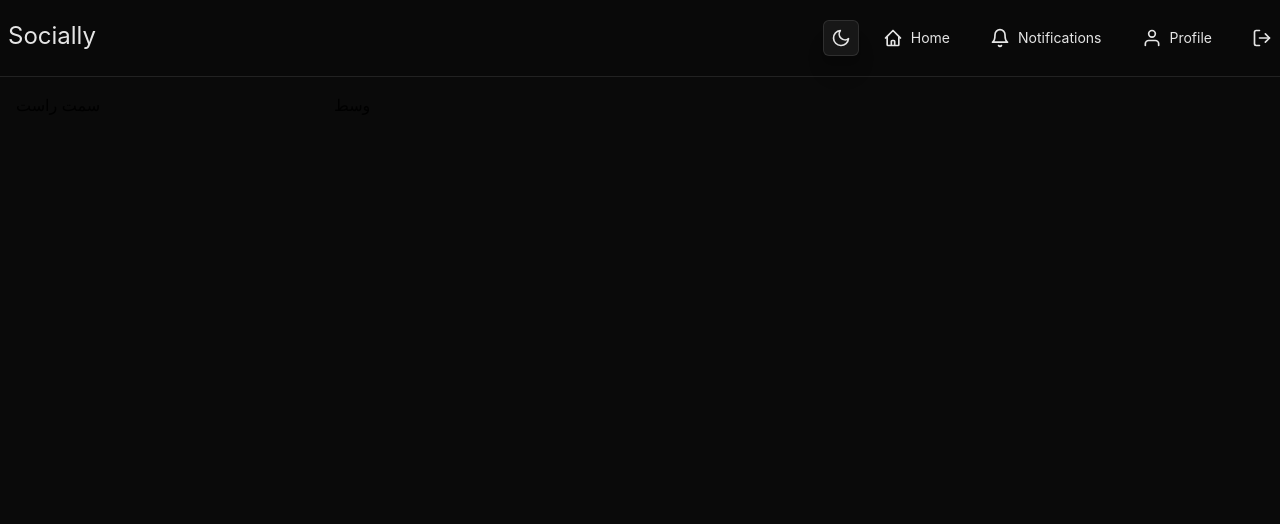
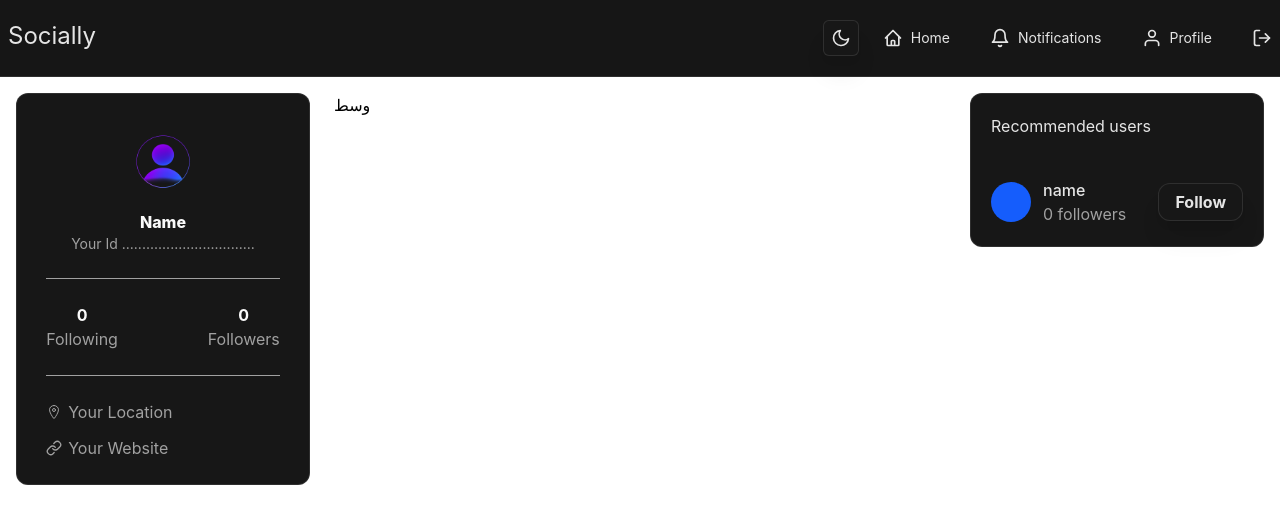
Before and after one commit to MohammadrezaKashani/Socially-V2, a React (Vite) app: page / in a window 1280 px wide. Shown: the top 524 px of the page. Built offline with nearby package versions, Linux system fonts and the light colour scheme.

Commit message:
Add : Profile in Page

```diff
--- a/src/App.tsx
+++ b/src/App.tsx
@@ -3,6 +3,7 @@ import SignIn from './components/pages/SignIn'
 import SignUp from './components/pages/SignUp'
 import Header from './components/Header'
 import RecommendedUsers from './components/RecommendedUsers'
+import ProfileCard from './components/ProfileCard'
 
 
 
@@ -15,7 +16,9 @@ function App() {
       <SignUp/> */}
       <Header />
       <div className="grid grid-cols-1 md:grid-cols-12 gap-6 p-4">
-        <div className="hidden md:block md:col-span-3">سمت راست</div>
+        <div className="hidden md:block md:col-span-3">
+          <ProfileCard />
+        </div>
         <div className='md:col-span-6 space-y-6'>وسط</div>
         <div className='hidden md:block md:col-span-3'> <RecommendedUsers/></div>
       </div>
--- a/src/components/ProfileCard.tsx
+++ b/src/components/ProfileCard.tsx
@@ -5,7 +5,7 @@ import { FiLink } from "react-icons/fi";
 
 function ProfileCard() {
   return (
-      <div className=" hidden lg:flex lg:flex-col bg-card text-foreground  justify-center items-center rounded-xl border py-6  gap-6 border-border w-1/5 mx-2 mt-5.5">
+      <div className=" hidden lg:flex lg:flex-col bg-card text-foreground  justify-center items-center rounded-xl border py-6  gap-6 border-border">
         <section>
             <button className="flex flex-col items-center cursor-pointer w-full">
                 <img className="size-23 " src="src/assets/Images/Profilepic.png" alt="" />
--- a/src/components/RecommendedUsers.tsx
+++ b/src/components/RecommendedUsers.tsx
@@ -1,7 +1,7 @@
 function RecommendedUsers() {
   return (
       <>
-          <body className="bg-background">
+
 
 
       <div className="bg-card rounded-xl border border-border">
@@ -21,7 +21,7 @@ function RecommendedUsers() {
           </button>
         </div>
               </div>
-               </body>
+
     </>
   );
 }
```
